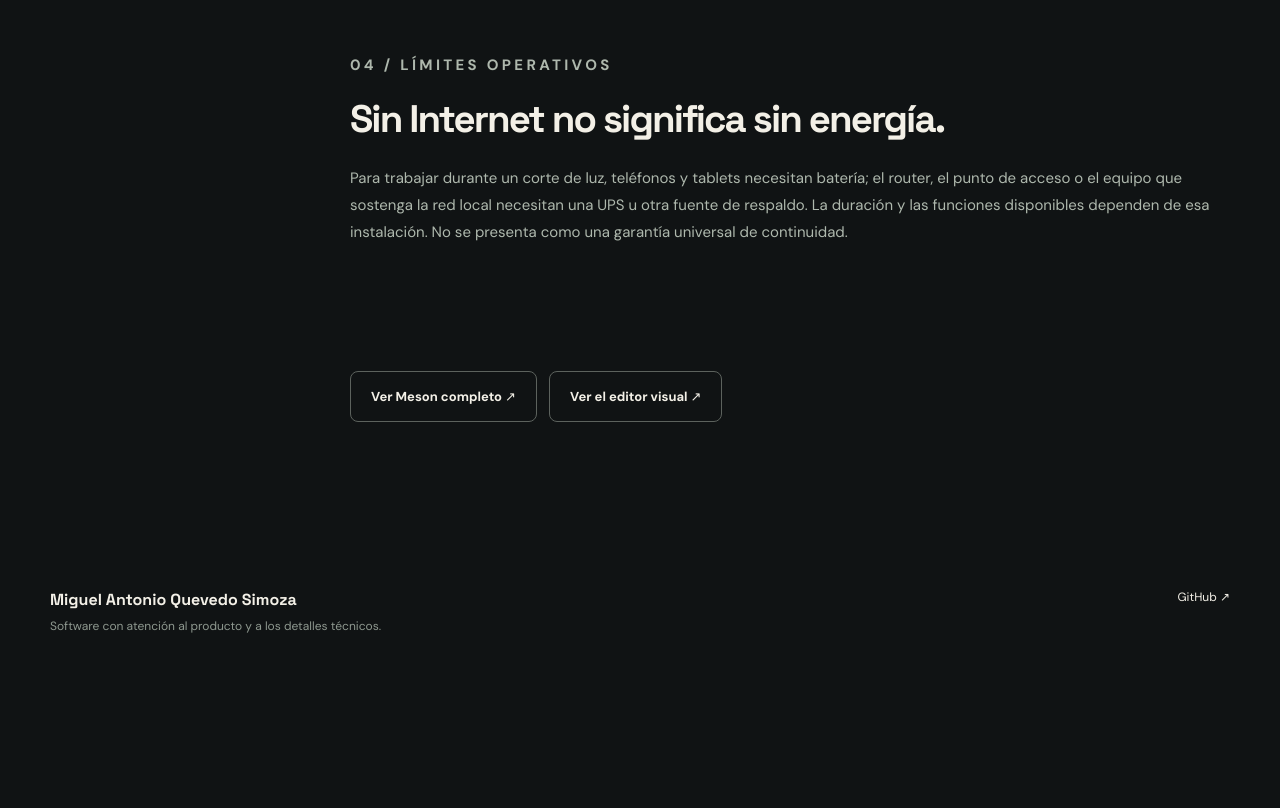
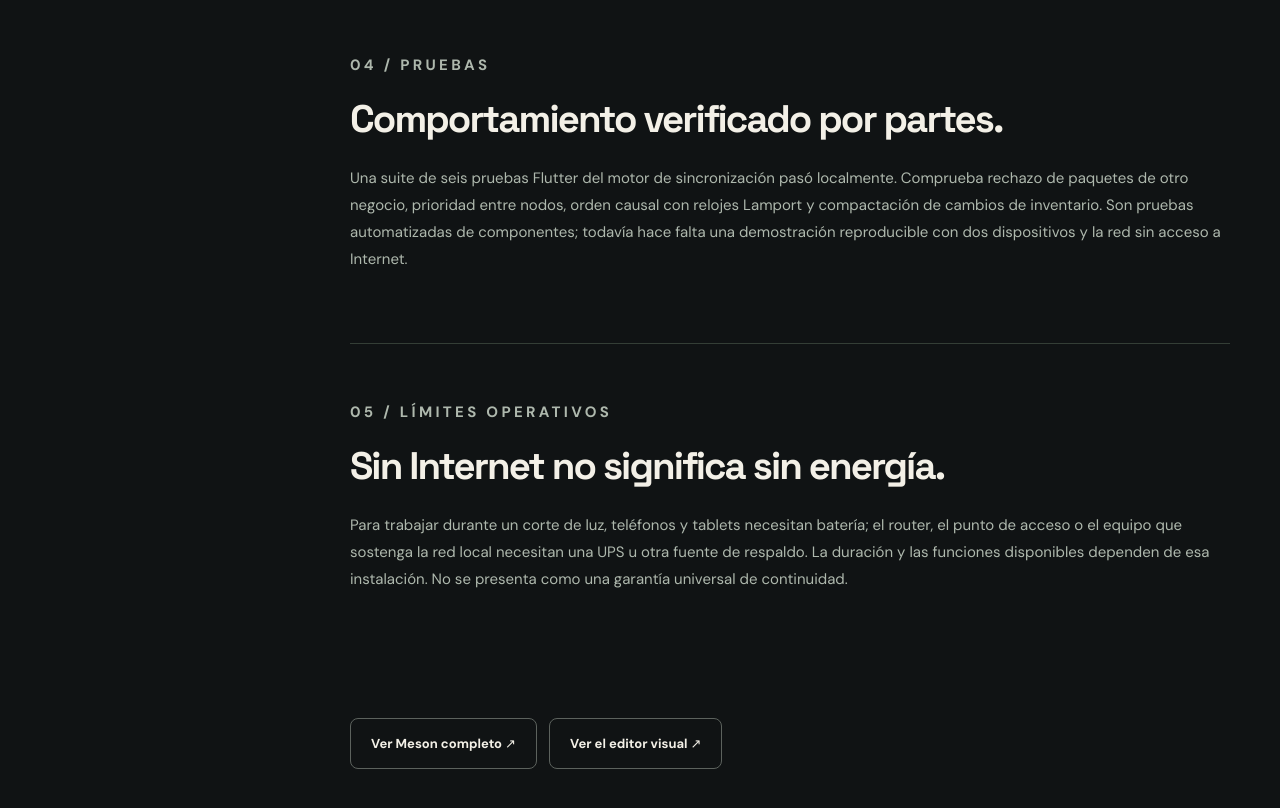
Before and after one commit to M4QSZ/m4qsz.github.io, an Astro site: page /proyectos/red-p2p in a window 1280 px wide. Shown: the part 2115-2923 px from the top of the page. Before the commit the page ends 2798 px from the top, so only its background shows below. Built offline with nearby package versions, Linux system fonts and the light colour scheme; Astro itself is replaced by a stand-in of ours.

Commit message:
Document P2P component test evidence

```diff
--- a/src/data/english.ts
+++ b/src/data/english.ts
@@ -20,6 +20,7 @@ export const englishProjects = [
       ['Problem', 'Restaurant devices need to keep exchanging changes when their Internet connection fails.'],
       ['Implementation', 'The Rust layer includes local discovery, UDP and TCP transport, encrypted message envelopes and replay controls. Dart integrates the native engine with app state; Isar stores data and pending actions.'],
       ['Recovery', 'A local queue retains work to send through the remote path after connectivity returns. The code also includes retry and concurrent change handling.'],
+      ['Test evidence', 'Six focused Flutter tests passed locally, covering tenant isolation, node priority, Lamport ordering and inventory-change compaction. These are component tests; a reproducible two-device demonstration without Internet access is still needed.'],
       ['Physical dependency', 'Continuity during a power outage requires battery powered devices and a backed up local network. Software alone cannot keep hardware powered.'],
     ],
   },
--- a/src/pages/proyectos/red-p2p.astro
+++ b/src/pages/proyectos/red-p2p.astro
@@ -7,11 +7,12 @@ import Base from '../../layouts/Base.astro';
     <div class="detail-hero"><div><p class="section-kicker">MESON / SISTEMAS / 02</p><h1 class="long-title">Red local<span>.</span></h1><p class="detail-lede">Diseñada para que caja, sala y cocina puedan intercambiar cambios aunque Internet falle.</p></div><div class="detail-badge">RUST + DART<br /><strong>ARQUITECTURA P2P</strong></div></div>
     <div class="detail-meta"><div><span>PROBLEMA</span><strong>Dependencia de conectividad</strong></div><div><span>ENFOQUE</span><strong>Local primero</strong></div><div><span>CAPAS</span><strong>Dispositivos · base local · nube</strong></div></div>
     <div class="network-board" aria-label="Diagrama de sincronización entre dispositivos locales y nube"><div class="network-board-title">FLUJO DE UNA ACCIÓN</div><div class="network-steps"><div><span>01</span><strong>CAMBIO LOCAL</strong><small>Se guarda en el dispositivo</small></div><b>→</b><div><span>02</span><strong>RED DEL LOCAL</strong><small>Se comparte con otros equipos</small></div><b>→</b><div><span>03</span><strong>SINCRONIZACIÓN</strong><small>Se envía cuando hay conexión</small></div></div></div>
-    <div class="case-layout"><aside><span>01 / CONTEXTO</span><span>02 / IMPLEMENTACIÓN</span><span>03 / FALLOS</span><span>04 / LÍMITES</span></aside><div class="case-content">
+    <div class="case-layout"><aside><span>01 / CONTEXTO</span><span>02 / IMPLEMENTACIÓN</span><span>03 / FALLOS</span><span>04 / PRUEBAS</span><span>05 / LÍMITES</span></aside><div class="case-content">
       <section><p class="section-kicker">01 / CONTEXTO</p><h2>Una operación no puede esperar siempre a la nube.</h2><p>Cuando un restaurante pierde Internet, sigue necesitando registrar acciones y coordinar dispositivos. El diseño de Meson combina almacenamiento local con rutas de comunicación dentro del establecimiento y una cola para sincronizar cambios posteriores.</p></section>
       <section><p class="section-kicker">02 / IMPLEMENTACIÓN</p><h2>Varios mecanismos, una misma intención.</h2><ul><li><strong>Rust:</strong> motor P2P con descubrimiento y transporte local basado en UDP y TCP.</li><li><strong>Dart y Flutter Rust Bridge:</strong> integración del motor nativo con el estado de las aplicaciones.</li><li><strong>Isar:</strong> entidades y acciones pendientes persistidas localmente.</li><li><strong>Supabase/Postgres:</strong> ruta remota cuando vuelve la conectividad.</li><li><strong>Kotlin:</strong> servicio Android en primer plano y control de recursos de Wi-Fi para la sincronización.</li></ul></section>
       <section><p class="section-kicker">03 / DISEÑO FRENTE A FALLOS</p><h2>Conservar la intención de cada cambio.</h2><p>La implementación incluye escritura de entidades junto con acciones de sincronización, procesamiento de pendientes, reintentos con espera progresiva y lógica para resolver cambios concurrentes. El protocolo P2P usa sobres cifrados y control de mensajes repetidos. Estos detalles se describen a nivel arquitectónico porque el código completo sigue siendo privado.</p></section>
-      <section><p class="section-kicker">04 / LÍMITES OPERATIVOS</p><h2>Sin Internet no significa sin energía.</h2><p>Para trabajar durante un corte de luz, teléfonos y tablets necesitan batería; el router, el punto de acceso o el equipo que sostenga la red local necesitan una UPS u otra fuente de respaldo. La duración y las funciones disponibles dependen de esa instalación. No se presenta como una garantía universal de continuidad.</p></section>
+      <section><p class="section-kicker">04 / PRUEBAS</p><h2>Comportamiento verificado por partes.</h2><p>Una suite de seis pruebas Flutter del motor de sincronización pasó localmente. Comprueba rechazo de paquetes de otro negocio, prioridad entre nodos, orden causal con relojes Lamport y compactación de cambios de inventario. Son pruebas automatizadas de componentes; todavía hace falta una demostración reproducible con dos dispositivos y la red sin acceso a Internet.</p></section>
+      <section><p class="section-kicker">05 / LÍMITES OPERATIVOS</p><h2>Sin Internet no significa sin energía.</h2><p>Para trabajar durante un corte de luz, teléfonos y tablets necesitan batería; el router, el punto de acceso o el equipo que sostenga la red local necesitan una UPS u otra fuente de respaldo. La duración y las funciones disponibles dependen de esa instalación. No se presenta como una garantía universal de continuidad.</p></section>
     </div></div>
     <div class="detail-actions"><a class="button button-outline" href="/proyectos/meson/">Ver Meson completo ↗</a><a class="button button-outline" href="/proyectos/editor-mesas/">Ver el editor visual ↗</a></div>
   </main>
```
